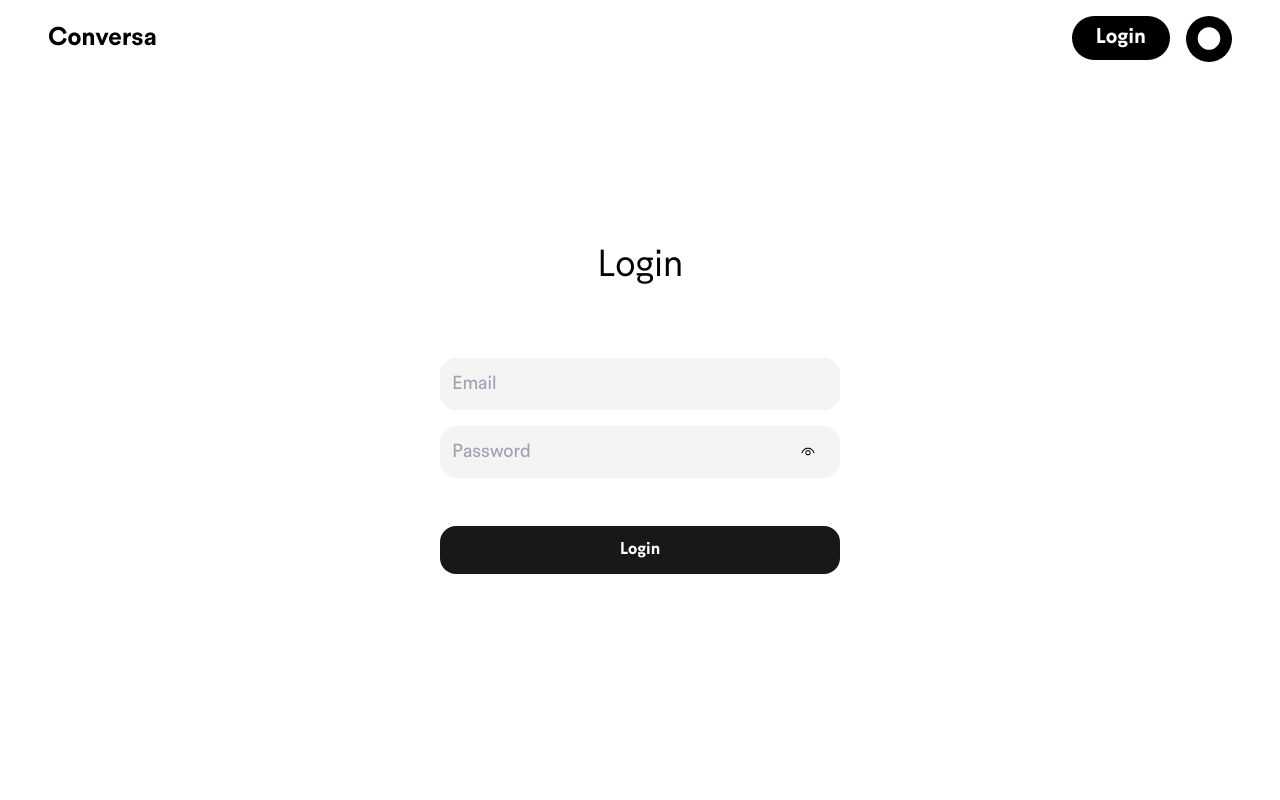
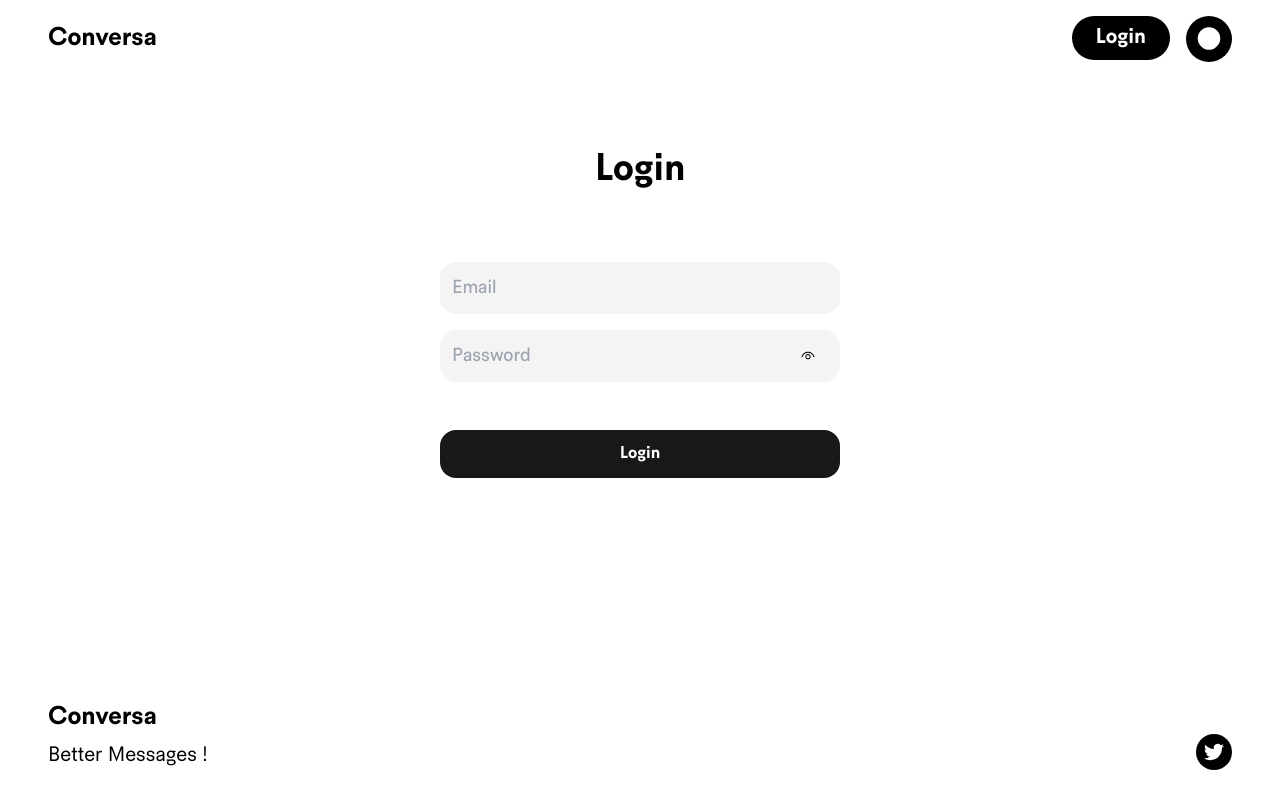
Before and after one commit to triyanox/conversa-client, a Next.js app: page /login in a window 1280 px wide. Shown: the top 800 px of the page. Built offline with nearby package versions, Linux system fonts and the light colour scheme.

Commit message:
removing the padding

```diff
--- a/components/ui/Login.tsx
+++ b/components/ui/Login.tsx
@@ -26,8 +26,8 @@ const Login = () => {
   };
 
   return (
-    <section className=" pt-28 pb-44  flex flex-col items-center justify-center px-8 md:px-16">
-      <h1 className="text-3xl mt-12 py-2 md:text-4xl text-black dark:text-white">
+    <section className=" pt-4 pb-24  flex flex-col items-center justify-center px-8 md:px-16">
+      <h1 className="text-3xl font-bold mt-12 py-2 md:text-4xl text-black dark:text-white">
         Login
       </h1>
 
--- a/components/ui/Signup.tsx
+++ b/components/ui/Signup.tsx
@@ -28,8 +28,9 @@ const Signup = () => {
   };
 
   return (
-    <section className=" pt-28 pb-44  flex flex-col items-center justify-center px-8 md:px-16">
-      <h1 className="text-3xl mt-12 py-2 md:text-4xl text-black dark:text-white">
+    <section className=" pt-4 pb-24  flex flex-col items-center justify-center px-8 md:px-16">
+      <h1 className="text-3xl font-bold mt-12 py-2 md:text-4xl text-black dark:text-white">
+        {" "}
         Signup
       </h1>
       <form
```
